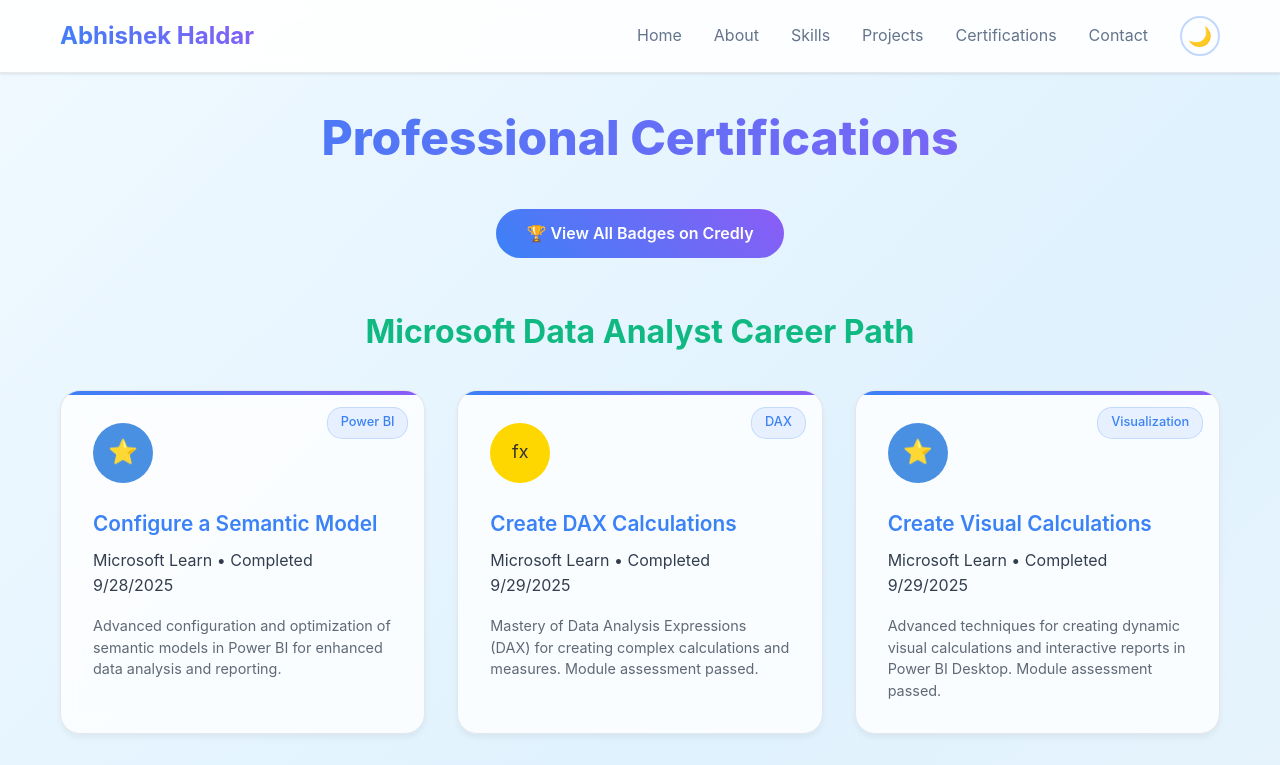
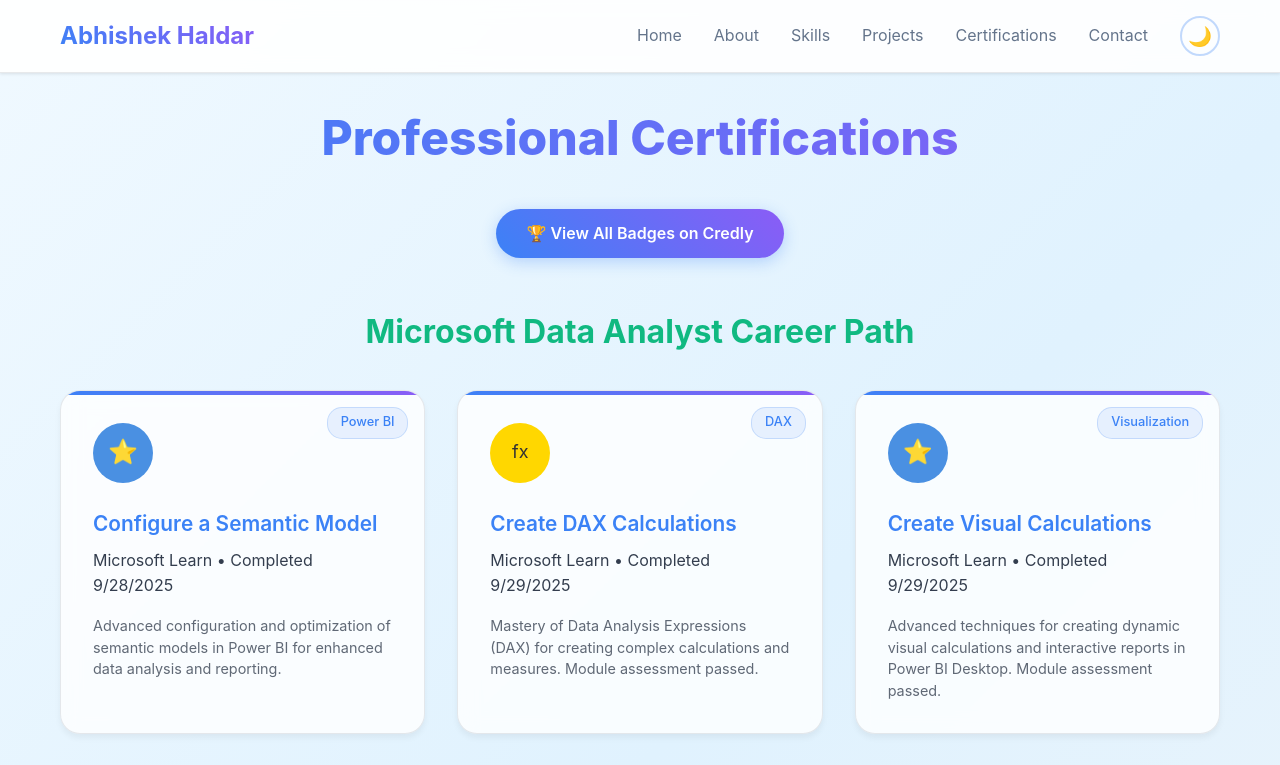
Before and after one commit to AbhishekHaldar7/Portfolio, a plain HTML site: page certifications.html in a window 1280 px wide. Shown: the top 765 px of the page. Drawn offline with Linux system fonts and the light colour scheme.

Commit message:
Force cache refresh - add shadow to Credly button

```diff
--- a/certifications.html
+++ b/certifications.html
@@ -406,7 +406,7 @@
         <div class="container">
             <h1 class="page-title">Professional Certifications</h1>
             <div style="text-align: center; margin-bottom: 3rem;">
-                <a href="https://www.credly.com/users/abhishek-haldar.1b58efc0" target="_blank" style="display: inline-block; background: linear-gradient(45deg, #3b82f6, #8b5cf6); color: white; padding: 12px 30px; border-radius: 50px; text-decoration: none; font-weight: 600; transition: all 0.3s ease;">🏆 View All Badges on Credly</a>
+                <a href="https://www.credly.com/users/abhishek-haldar.1b58efc0" target="_blank" style="display: inline-block; background: linear-gradient(45deg, #3b82f6, #8b5cf6); color: white; padding: 12px 30px; border-radius: 50px; text-decoration: none; font-weight: 600; transition: all 0.3s ease; box-shadow: 0 4px 15px rgba(59, 130, 246, 0.3);">🏆 View All Badges on Credly</a>
             </div>
 
             <!-- Microsoft Certifications -->
```
